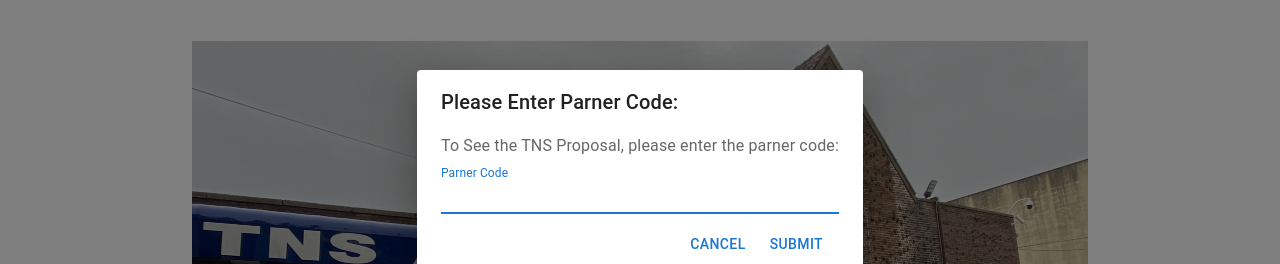
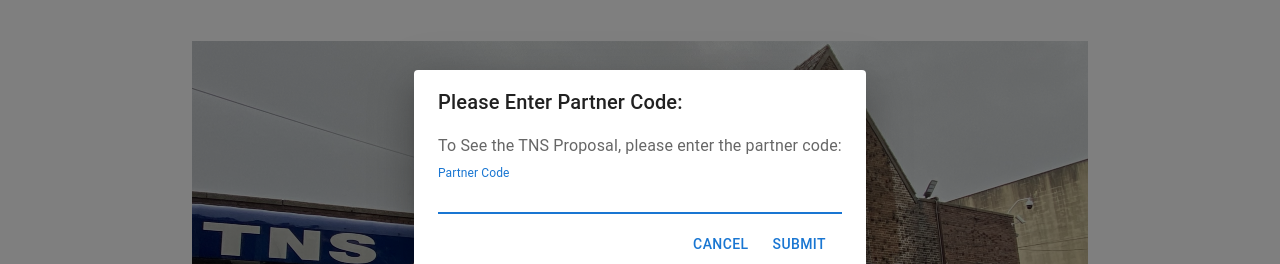
Before and after one commit to Lin1404/TNS, a React (Create React App) app: page /tnsauto/aboutus in a window 1280 px wide. Both pictures are taken after a click on the button "PROPOSAL". Shown: the part 220-484 px from the top of the page. Built offline with nearby package versions, Linux system fonts and the light colour scheme; the HTML template or start-up script is replaced by a standard one.

Commit message:
correct typo

```diff
--- a/src/App.js
+++ b/src/App.js
@@ -12,7 +12,7 @@ import Chat from "./components/message/Chat";
 import Services from "./components/modules/Services";
 import Contact from "./components/modules/Contact";
 import Satisfaction from "./components/modules/Satisfaction";
-import Career from "./components/modules/Career";
+import Careers from "./components/modules/Careers";
 import ComingSoon from "./components/ComingSoon";
 
 const router = createBrowserRouter([
@@ -62,8 +62,8 @@ const router = createBrowserRouter([
     errorElement: <ErrorPage />,
   },
   {
-    path: "/tnsauto/career",
-    element: <Career />,
+    path: "/tnsauto/careers",
+    element: <Careers />,
     errorElement: <ErrorPage />,
   },
   {
--- a/src/components/Footer.js
+++ b/src/components/Footer.js
@@ -23,7 +23,7 @@ export default function Footer() {
           <a href="/tnsauto/aboutus">About Us</a>
           <a href="/tnsauto/services">Services</a>
           <a href="/tnsauto/gallery">Befor & After</a>
-          <a href="/tnsauto/career">Career</a>
+          <a href="/tnsauto/careers">Careers</a>
           <a href="https://www.tnsautoinc.com/">TNS Staten Island</a>
         </Stack>
         <div>
--- a/src/components/Home.js
+++ b/src/components/Home.js
@@ -77,7 +77,7 @@ export default function Home() {
           <Grid container>
             <Grid item xs={6}>
               <Button className="moduelButton" onClick={handleRepairModalOpen}>
-                <Typography variant="body2">3 STEP FIX YOUR CAR →</Typography>
+                <Typography variant="body2">3 STEPS FIX YOUR CAR →</Typography>
               </Button>
             </Grid>
             <Grid item xs={6}>
@@ -153,7 +153,7 @@ export default function Home() {
             </Typography>
             <Divider variant="middle" />
             <Typography variant="body1" paddingTop={1}>
-              Parner With
+              Partner With
             </Typography>
             <Typography variant="body1">Major Insurance</Typography>
           </Stack>
--- a/src/components/Modules.js
+++ b/src/components/Modules.js
@@ -15,7 +15,7 @@ const modulesRouting = [
   { path: "/tnsauto/certifications", label: "Certifications" },
   { path: "/tnsauto/gallery", label: "Gallery" },
   { path: "/tnsauto/contact", label: "Contact" },
-  { path: "/tnsauto/career", label: "Career" },
+  { path: "/tnsauto/careers", label: "Careers" },
 ];
 
 export default function Modules({ isButton = false }) {
--- a/src/components/modules/Career.js
+++ b/src/components/modules/Careers.js
@@ -52,7 +52,7 @@ const initForm = {
   applicationMessage: "",
 };
 
-export default function Career() {
+export default function Careers() {
   const [formValues, setFormValues] = useState(initForm);
   const [isOnSubmit, setIsOnSubmit] = useState(false);
   const [isExperienced, setIsExperienced] = useState(false);
--- a/src/components/modules/Header.js
+++ b/src/components/modules/Header.js
@@ -77,16 +77,16 @@ export default function Header() {
       )}
 
       <Dialog open={isDialogOpen} onClose={() => setIsDialogOpen(false)}>
-        <DialogTitle>Please Enter Parner Code:</DialogTitle>
+        <DialogTitle>Please Enter Partner Code:</DialogTitle>
         <DialogContent>
           <DialogContentText>
-            To See the TNS Proposal, please enter the parner code:
+            To See the TNS Proposal, please enter the partner code:
           </DialogContentText>
           <TextField
             autoFocus
             margin="dense"
             id="code"
-            label="Parner Code"
+            label="Partner Code"
             type="coode"
             fullWidth
             variant="standard"
@@ -147,16 +147,16 @@ export default function Header() {
   //   </div>
   // )
   // <Dialog open={isDialogOpen} onClose={()=>setIsDialogOpen(false)}>
-  // <DialogTitle>Please Enter Parner Code:</DialogTitle>
+  // <DialogTitle>Please Enter Partner Code:</DialogTitle>
   // <DialogContent>
   //   <DialogContentText>
-  //     To See the TNS Proposal, please enter the parner code.
+  //     To See the TNS Proposal, please enter the partner code.
   //   </DialogContentText>
   //   <TextField
   //   autoFocus
   //   margin="dense"
   //         id="code"
-  //         label="Parner Code"
+  //         label="Partner Code"
   //         type="coode"
   //         fullWidth
   //         variant="standard"
```
